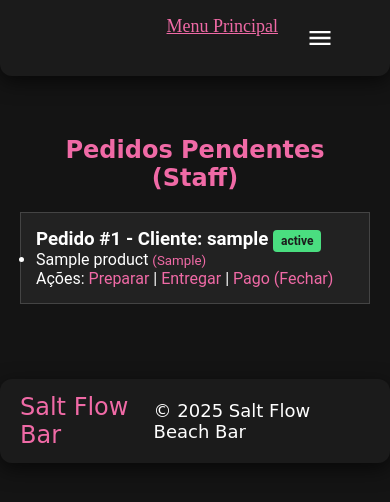
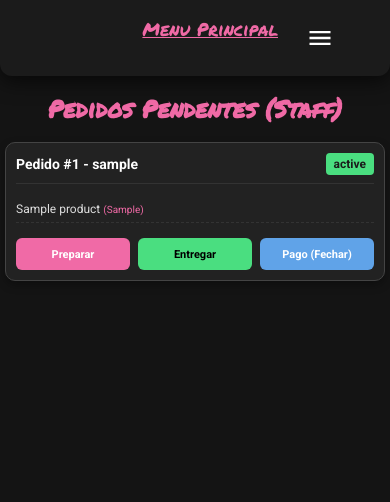
Before and after one commit to martimsa/pap-att, a PHP site: page /staff_orders.php in a window 390 px wide. Shown: the top 502 px of the page. Run offline with PHP 8.4, Linux system fonts and the light colour scheme; the visitor is signed in with stand-in values (Sample User, id 1); tables that the repository leaves empty or names only in its code hold one stand-in row (values such as "Sample post").

Commit message:
refactor: Melhora a responsividade e estética das páginas de administração e pedidos; adiciona novos estilos e otimiza a tabela para dispositivos móveis (por atualizar)

```diff
--- a/index.php
+++ b/index.php
@@ -39,9 +39,8 @@ function getProducts($pdo, $catId) {
             <div class="header-icons">
                 <?php if(isset($_SESSION['user_id'])): ?>
                     <span class="header-greeting">Oi, <?= htmlspecialchars($_SESSION['username']) ?></span>
-                    <?php if($_SESSION['role'] === 'admin'): ?><a href="admin_products.php" class="header-role-link header-role-link--admin">ADMIN</a><?php endif; ?>
-                    <?php if($_SESSION['role'] === 'staff' || $_SESSION['role'] === 'admin'): ?><a href="staff_orders.php" class="header-role-link header-role-link--staff">STAFF</a><?php endif; ?>
                     <a href="logout.php" class="header-logout-link">(Sair)</a>
+
                     <div class="cart-icon">
                         <a href="cart.php">
                             <img src="imagens/cart_icon.svg" class="cart-icon-img" />
@@ -144,7 +143,6 @@ function getProducts($pdo, $catId) {
         document.getElementById('cartForm').addEventListener('submit', function(e){
             e.preventDefault();
             const fd = new FormData(this);
-            // URL de destino é cart_actions.php, mas o seu ficheiro chama-se add_to_cart.php
             fetch('add_to_cart.php', { method:'POST', body:fd }).then(r=>r.json()).then(d=>{
                 alert(d.msg || d.message);
                 location.reload();
--- a/staff_orders.php
+++ b/staff_orders.php
@@ -12,7 +12,12 @@ $orders = $pdo->query("SELECT o.*, u.username FROM orders o JOIN users u ON o.us
 ?>
 <!DOCTYPE html>
 <html lang="en">
-<head><meta charset="UTF-8"><link rel="stylesheet" href="style.css"><title>Staff Orders</title></head>
+<head>
+    <meta charset="UTF-8">
+    <meta name="viewport" content="width=device-width, initial-scale=1.0"> <link rel="stylesheet" href="style.css">
+    <link href="https://fonts.googleapis.com/css2?family=Amatic+SC:wght@400;700&family=Permanent+Marker&family=Roboto:wght@300;400;700&display=swap" rel="stylesheet"/>
+    <title>Staff Orders</title>
+</head>
 <body>
     <header>
         <nav class="nav-bar" style="justify-content:flex-end; padding: 1rem 3rem;">
@@ -34,8 +39,11 @@ $orders = $pdo->query("SELECT o.*, u.username FROM orders o JOIN users u ON o.us
     <div class="admin-container">
         <h2>Pedidos Pendentes (Staff)</h2>
         <?php foreach($orders as $o): ?>
-            <div style="background:#222; margin:15px 0; padding:15px; border:1px solid #444;">
-                <h3>Pedido #<?= $o['id'] ?> - Cliente: <?= $o['username'] ?> <span class="status-tag status-online"><?= $o['status'] ?></span></h3>
+            <div class="staff-card">
+                <h3>
+                    <span>Pedido #<?= $o['id'] ?> - <?= htmlspecialchars($o['username']) ?></span>
+                    <span class="status-tag status-online"><?= $o['status'] ?></span>
+                </h3>
                 <ul>
                     <?php
                     $items = $pdo->prepare("SELECT p.name, oi.custom_ingredients FROM order_items oi JOIN products p ON oi.product_id=p.id WHERE order_id=?");
@@ -43,14 +51,15 @@ $orders = $pdo->query("SELECT o.*, u.username FROM orders o JOIN users u ON o.us
                     foreach($items as $i) echo "<li>{$i['name']} <small style='color:#f06aa6'>({$i['custom_ingredients']})</small></li>";
                     ?>
                 </ul>
-                <p>
-                    Ações:
-                    <a href="?oid=<?= $o['id'] ?>&st=em_preparacao" class="action-link">Preparar</a> |
-                    <a href="?oid=<?= $o['id'] ?>&st=entregue" class="action-link">Entregar</a> |
-                    <a href="?oid=<?= $o['id'] ?>&st=pago" class="action-link">Pago (Fechar)</a>
-                </p>
+                <div class="staff-actions">
+                    <a href="?oid=<?= $o['id'] ?>&st=em_preparacao" class="btn-action primary">Preparar</a>
+                    <a href="?oid=<?= $o['id'] ?>&st=entregue" class="btn-action success">Entregar</a>
+                    <a href="?oid=<?= $o['id'] ?>&st=pago" class="btn-action finish">Pago (Fechar)</a>
+                </div>
             </div>
         <?php endforeach; ?>
     </div>
 
-<?php include 'footer.php'; ?>
+    <script src="script.js"></script>
+</body>
+</html>
--- a/style.css
+++ b/style.css
@@ -3,7 +3,7 @@
   padding: 0;
   margin: 0;
   color: #fff;
-  box-sizing: border-box; /* Adicionado para layout robusto */
+  box-sizing: border-box; /* Essencial para evitar scroll horizontal */
 }
 
 /* Estilos gerais do corpo da página */
@@ -15,9 +15,10 @@ body {
   -webkit-font-smoothing: antialiased;
   -moz-osx-font-smoothing: grayscale;
   text-rendering: optimizeLegibility;
+  overflow-x: hidden; /* FORÇA a eliminação do scroll horizontal */
+  width: 100%;
 }
 
-/* Evita o scroll do conteúdo principal quando o menu está aberto */
 body.no-scroll {
   overflow: hidden;
 }
@@ -478,10 +472,12 @@ header.scrolled .nav-bar {
   background: #d44e8a;
 }
 
+/* --- Admin Container e Tabelas --- */
 .admin-container {
-    max-width: 800px;
+    max-width: 900px;
     margin: 40px auto;
     padding: 20px;
+    width: 100%; /* Garante que não excede o pai */
 }
 
 .admin-container h2 {
@@ -489,30 +485,35 @@ header.scrolled .nav-bar {
     color: #f06aa6;
     margin-bottom: 20px;
     text-align: center;
+    font-size: 30px;
 }
 
+/* Estilos de tabela padrão (Desktop) */
 .admin-container table {
     width: 100%;
     border-collapse: collapse;
     margin-top: 20px;
+    table-layout: fixed; /* Ajuda a conter células rebeldes */
 }
 
 .admin-container th, .admin-container td {
-    padding: 10px;
+    padding: 12px;
     border: 1px solid #333;
     text-align: left;
+    word-wrap: break-word;
 }
 
 .admin-container th {
     background: #222;
     color: #f06aa6;
     font-family: 'Amatic SC', cursive;
-    font-size: 20px;
+    font-size: 22px;
 }
 
 .action-link {
     color: #f06aa6;
     text-decoration: none;
+    font-weight: bold;
 }
 
 .status-tag {
@@ -521,16 +522,78 @@ header.scrolled .nav-bar {
     font-size: 12px;
     font-weight: bold;
     color: #1b1b1b;
+    display: inline-block;
 }
 
 .status-online { background-color: #4ade80; }
 .status-offline { background-color: #f87171; }
-.status-tag.status-online { background-color: #4ade80; } /* Online/Ativo */
-.status-tag.status-offline { background-color: #f87171; } /* Offline/Inativo */
+
+/* --- Staff Orders e Cards --- */
+.staff-card {
+    background: #222;
+    margin: 15px 0;
+    padding: 15px;
+    border: 1px solid #444;
+    border-radius: 10px;
+    box-shadow: 0 4px 10px rgba(0,0,0,0.3);
+}
+
+.staff-card h3 {
+    margin-bottom: 12px;
+    border-bottom: 1px solid #333;
+    padding-bottom: 8px;
+    font-family: 'Roboto', sans-serif;
+    font-size: 16px;
+    display: flex;
+    justify-content: space-between;
+    align-items: center;
+    flex-wrap: wrap;
+    gap: 10px;
+}
+
+.staff-card ul {
+    list-style: none;
+    padding: 0;
+    margin-bottom: 15px;
+}
+
+.staff-card li {
+    padding: 6px 0;
+    border-bottom: 1px dashed #333;
+    font-size: 14px;
+    color: #ddd;
+}
+
+.staff-actions {
+    display: grid;
+    grid-template-columns: repeat(auto-fit, minmax(90px, 1fr));
+    gap: 8px;
+    margin-top: 15px;
+}
+
+.btn-action {
+    display: inline-flex;
+    justify-content: center;
+    align-items: center;
+    padding: 8px;
+    text-align: center;
+    background: #333;
+    color: white;
+    text-decoration: none;
+    border-radius: 6px;
+    font-weight: bold;
+    font-size: 12px;
+    transition: background 0.2s;
+    min-height: 36px;
+}
+
+.btn-action:hover { background: #444; }
+.btn-action.primary { background: #f06aa6; color: #fff; }
+.btn-action.success { background: #4ade80; color: #000; }
+.btn-action.finish { background: #60A3E8; color: #fff; }
 
 
 /* --- Modal de Ingredientes (Index) --- */
-
 .modal-overlay {
   display: none;
   position: fixed;
@@ -860,105 +883,52 @@ header.scrolled .nav-bar {
   padding-top: 0;
 }
 
-/* Scrollbar personalizada para o menu mobile */
-.mobile-menu::-webkit-scrollbar {
-  width: 6px;
-}
+.mobile-menu::-webkit-scrollbar { width: 6px; }
+.mobile-menu::-webkit-scrollbar-track { background: #1b1b1b; }
+.mobile-menu::-webkit-scrollbar-thumb { background: #f06aa6; border-radius: 3px; }
+.mobile-menu::-webkit-scrollbar-thumb:hover { background: #d44e8a; }
 
-.mobile-menu::-webkit-scrollbar-track {
-  background: #1b1b1b;
-}
-
-.mobile-menu::-webkit-scrollbar-thumb {
-  background: #f06aa6;
-  border-radius: 3px;
-}
-
-.mobile-menu::-webkit-scrollbar-thumb:hover {
-  background: #d44e8a;
-}
-
-/* --- Media Query para Mobile --- */
+/* --- Media Query para Mobile (Telas < 1150px) --- */
 @media screen and (max-width: 1150px) {
   .header-role-link--staff,
-  .header-role-link--admin {
-    display: none;
-  }
+  .header-role-link--admin { display: none; }
 
-  .nav-list {
-    display: none;
-  }
+  .nav-list { display: none; }
 
   .nav-bar {
     padding: 1rem 1.5rem;
     justify-content: space-between;
   }
 
-  header.scrolled .nav-bar {
-    padding: 0.5rem 1.5rem;
+  header.scrolled .nav-bar { padding: 0.5rem 1.5rem; }
+
+  .mobile-menu-icon { display: block; }
+
+  .mobile-menu { width: 92%; max-width: none; }
+
+  .mobile-menu-header { padding: 16px 18px; min-height: 56px; }
+
+  .mobile-menu-close { width: 48px; height: 48px; padding: 12px; }
+  .mobile-menu-close img { width: 32px; height: 32px; }
+
+  .mobile-menu .nav-link { font-size: 1.8rem; padding: 22px 18px; min-height: 60px; }
+  .mobile-menu .nav-item { border-bottom: 1px solid #2a2a2a; }
+
+  .mobile-menu-overlay { background-color: rgba(0, 0, 0, 0.9); backdrop-filter: blur(6px); }
+
+  html { scroll-behavior: smooth; }
+
+  .menu-board { max-width: 95%; margin: 20px auto; padding: 15px; }
+  .cart-container { max-width: 95%; margin: 20px auto; padding: 20px 15px; }
+  /* Admin Container sem margens laterais que causam scroll */
+  .admin-container {
+      max-width: 100%;
+      margin: 10px 0;
+      padding: 15px 10px;
+      width: 100%;
+      overflow-x: hidden;
   }
 
-  .mobile-menu-icon {
-    display: block;
-  }
-
-  /* Otimização do menu mobile para telas pequenas */
-  .mobile-menu {
-    width: 92%;
-    max-width: none; /* Remove limite máximo em mobile */
-  }
-
-  .mobile-menu-header {
-    padding: 16px 18px;
-    min-height: 56px;
-  }
-
-  .mobile-menu-close {
-    width: 48px;
-    height: 48px;
-    padding: 12px;
-  }
-
-  .mobile-menu-close img {
-    width: 32px;
-    height: 32px;
-  }
-
-  .mobile-menu .nav-link {
-    font-size: 1.8rem;
-    padding: 22px 18px;
-    min-height: 60px; /* Área de toque maior em mobile */
-  }
-
-  .mobile-menu .nav-item {
-    border-bottom: 1px solid #2a2a2a;
-  }
-
-  /* Overlay mais escuro em mobile para melhor contraste */
-  .mobile-menu-overlay {
-    background-color: rgba(0, 0, 0, 0.9);
-    backdrop-filter: blur(6px);
-  }
-
-  /* Scroll suave em mobile */
-  html {
-    scroll-behavior: smooth;
-  }
-
-  /* PRIORITY MOBILE: Containers usam mais espaço no ecrã */
-  .menu-board {
-    max-width: 95%;
-    margin: 20px auto;
-    padding: 15px;
-  }
-
-  .cart-container {
-    max-width: 95%;
-    margin: 20px auto;
-    padding: 20px 15px;
-  }
-
-  /* Otimização de itens do menu para mobile */
   .item {
     display: grid;
     grid-template-columns: minmax(0, 1fr) auto;
@@ -1095,104 +1014,108 @@ header.scrolled .nav-bar {
     touch-action: manipulation;
   }
 
-  .login-container button:active {
-    transform: scale(0.98);
+  .login-container button:active { transform: scale(0.98); }
+  .login-container label { font-size: 17px; margin-top: 12px; }
+  .login-container h2 { font-size: 32px; }
 }
 
-  .login-container label {
-    font-size: 17px;
-    margin-top: 12px;
+/* ==========================================================================
+   SOLUÇÃO EXTREMA PARA UI ECRÃS PEQUENOS (Card View Compacta)
+   ==========================================================================
+*/
+@media screen and (max-width: 768px) {
+    /* Força a tabela a comportar-se como blocos */
+    .responsive-table,
+    .responsive-table tbody,
+    .responsive-table tr,
+    .responsive-table td {
+        display: block;
+        width: 100%;
+        box-sizing: border-box; /* Garante que padding não soma à largura */
     }
 
-  .login-container h2 {
-    font-size: 32px;
+    .responsive-table thead {
+        display: none;
+    }
+
+    /* Estilo "Cartão" */
+    .responsive-table tr {
+        background: #222;
+        margin-bottom: 12px;
+        border: 1px solid #444;
+        border-radius: 8px;
+        padding: 10px; /* Padding reduzido */
+        box-shadow: 0 2px 4px rgba(0,0,0,0.3);
+    }
+
+    /* Linhas dentro do cartão */
+    .responsive-table td {
+        padding: 8px 0;
+        border: none;
+        border-bottom: 1px solid #333;
+        display: flex;
+        justify-content: space-between;
+        align-items: center;
+        text-align: right;
+        /* TEXTO MUITO MAIS PEQUENO */
+        font-size: 12px;
+        word-break: break-word; /* Quebra palavras longas */
+    }
+
+    .responsive-table td:last-child {
+        border-bottom: none;
+        justify-content: flex-end;
+        padding-top: 12px;
+    }
+
+    /* Labels do lado esquerdo */
+    .responsive-table td::before {
+        content: attr(data-label);
+        float: left;
+        font-weight: bold;
+        color: #f06aa6;
+        font-family: 'Amatic SC', cursive;
+        font-size: 14px;
+        text-transform: uppercase;
+        margin-right: 10px;
+        flex-shrink: 0; /* Impede que o label encolha demais */
+    }
+
+    /* Botão na tabela */
+    .responsive-table .action-link {
+        font-size: 12px !important;
+        padding: 6px 10px !important;
+        min-height: auto !important;
+    }
+
+    /* Título H2 do Admin */
+    .admin-container h2 {
+        font-size: 24px;
+        margin-bottom: 15px;
     }
 }
 
-/* Otimização para telas muito pequenas (smartphones pequenos) */
+/* Estilos para Ecrãs Muito Pequenos (iPhone SE, etc) */
 @media screen and (max-width: 480px) {
-  .mobile-menu {
-    width: 95%;
-  }
+  .mobile-menu { width: 95%; }
+  .mobile-menu-header { padding: 12px 14px; }
+  .mobile-menu .nav-link { font-size: 1.5rem; padding: 16px 14px; }
 
-  .mobile-menu-header {
-    padding: 14px 16px;
-  }
+  .nav-bar { padding: 0.8rem 1rem; }
 
-  .mobile-menu .nav-link {
-    font-size: 1.7rem;
-    padding: 20px 16px;
-  }
+  /* Ajustes finos para ganhar espaço */
+  .admin-container { padding: 10px 5px; margin: 5px 0; }
+  .responsive-table tr { padding: 8px; }
+  .responsive-table td { font-size: 11px; padding: 6px 0; }
+  .responsive-table td::before { font-size: 13px; }
 
-  .nav-bar {
-    padding: 1rem 1rem;
-  }
-
-  header.scrolled .nav-bar {
-    padding: 0.5rem 1rem;
-  }
-
-  .menu-board {
-    padding: 12px;
-    margin: 15px auto;
-  }
-
-  .brand {
-    font-size: 32px;
-  }
-
-  .category {
-    font-size: 28px;
-  }
-
-  .item-name {
-    font-size: 18px;
-  }
-
-  .item-desc {
-    font-size: 14px;
-  }
-
-  .price {
-    font-size: 20px;
-  }
-
-  .btn-pedir {
-    font-size: 18px;
-    padding: 10px 20px;
-    min-height: 44px;
-  }
-
-  .cart-container {
-    padding: 15px 12px;
-  }
-
-  .cart-container h2 {
-    font-size: 24px;
-  }
-
-  .cart-item .item-name {
-    font-size: 17px;
-  }
-
-  .cart-item .item-price {
-    font-size: 20px;
-  }
-
-  .cart-summary {
-    font-size: 22px;
-  }
-
-  .checkout-button {
-    font-size: 22px;
-    padding: 14px 20px;
-  }
-
-  .header-icons span {
-    font-size: 12px;
-  }
-
-  .header-icons a {
+  /* Botões Staff */
+  .staff-card { padding: 10px; margin: 10px 0; }
+  .staff-card h3 { font-size: 14px; }
+  .staff-card li { font-size: 12px; }
+  .btn-action {
       font-size: 11px;
+      padding: 6px;
+      min-height: 32px;
   }
 }
```
Also changed, not shown: other parts of style.css (+43 -141 lines), admin_products.php (+21 -10 lines). Lines whose indentation alone changed are shown as unchanged.
